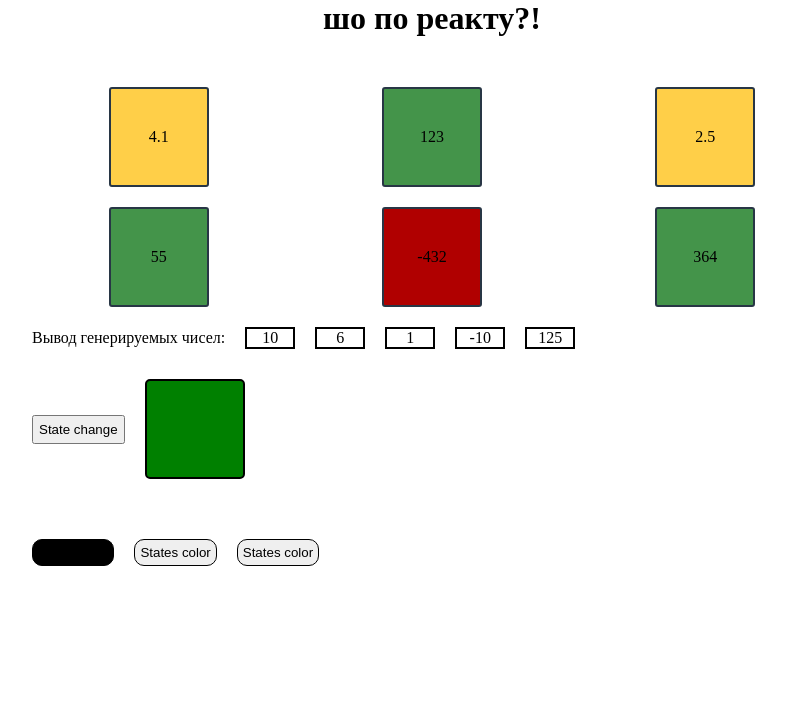
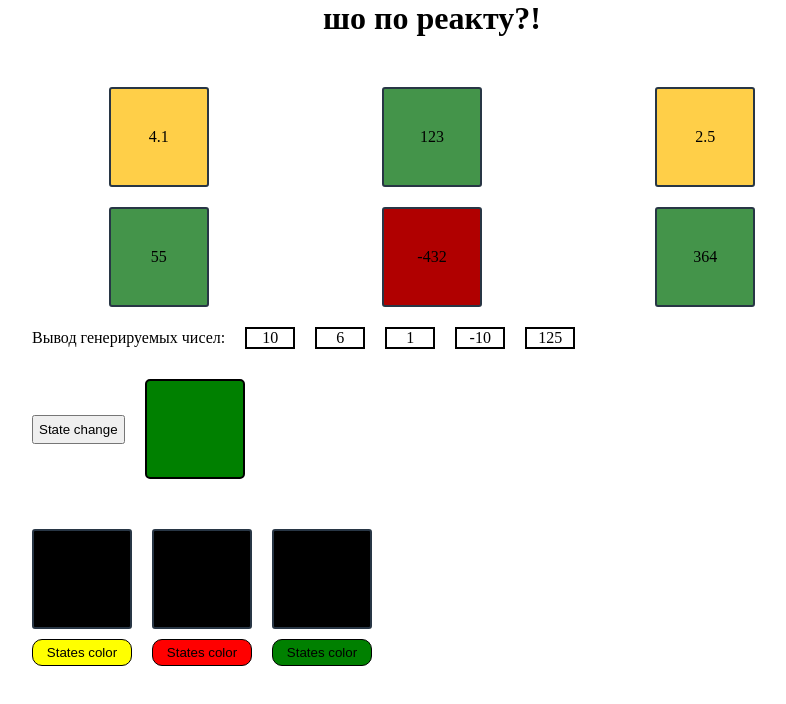
Before and after one commit to BesedinEgor/reactApp, a React (Create React App) app: page / in a window 1280 px wide. Shown: the top 704 px of the page, without its empty margins (208-994 px from the left). Built offline with nearby package versions, Linux system fonts and the light colour scheme.

Commit message:
#19 изменение цветов квадратов, согласно цвету кнопки на которую выполняется нажатие

```diff
--- a/src/components/statesSquares/SquareColor.jsx
+++ b/src/components/statesSquares/SquareColor.jsx
@@ -5,21 +5,27 @@ const SquareColor = (props) => {
   SquareColor.propTypes = {
     color: PropTypes.string.isRequired,
     setState: PropTypes.func.isRequired,
-    recomended: PropTypes.string.isRequired,
+    default: PropTypes.string.isRequired,
   };
   return (
     <div className="container">
+      <div
+        className="square"
+        style={{
+          backgroundColor: props.color,
+        }}
+      >
+        Object
+      </div>
       <button
         type="button"
         className="stateButton"
-        style={{ backgroundColor: props.color }}
+        style={{ backgroundColor: props.default }}
         onClick={() => {
           <div
             className="square"
-            style={{ backgroundColor: props.setState(props.recomended) }}
-          >
-            Object
-          </div>;
+            style={{ backgroundColor: props.setState(props.default) }}
+          />;
         }}
       >
         States color
--- a/src/components/statesSquares/StatesSquares.jsx
+++ b/src/components/statesSquares/StatesSquares.jsx
@@ -5,9 +5,9 @@ const StatesSquares = () => {
   const [state, setState] = useState('black');
   return (
     <div className="containerState">
-      <SquareColor color={state} setState={setState} recomended={'yellow'} />
-      <SquareColor />
-      <SquareColor />
+      <SquareColor color={state} setState={setState} default={'yellow'} />
+      <SquareColor color={state} setState={setState} default={'red'} />
+      <SquareColor color={state} setState={setState} default={'green'} />
     </div>
   );
 };
```
